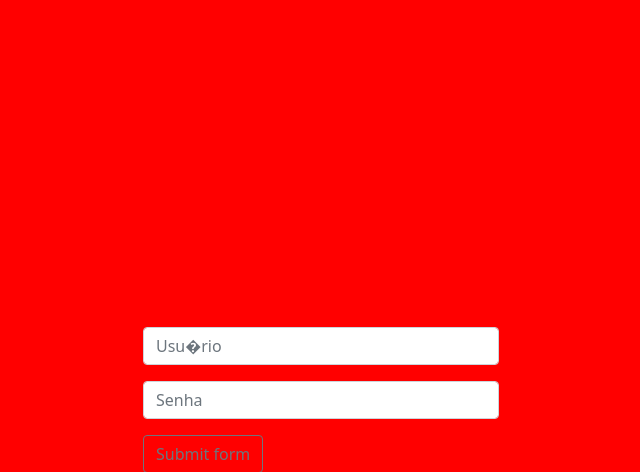
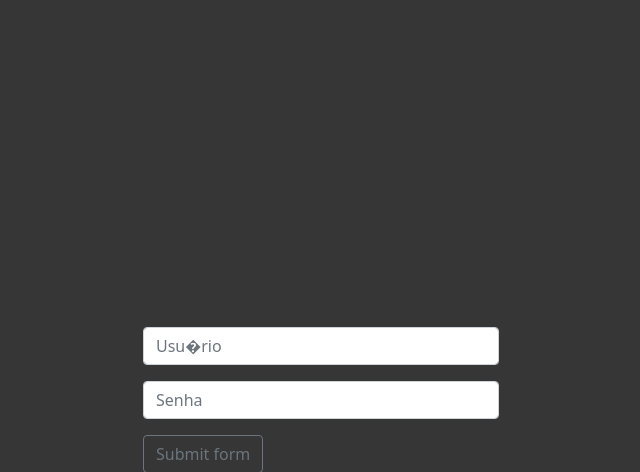
Before and after one commit to allanvilas/thewooldev, a PHP site: page / in a window 1280 px wide. Shown: the top 472 px of the page, without its empty margins (319-959 px from the left). Run offline with PHP 8.4, Linux system fonts and the light colour scheme.

Commit message:
retornando cor do fundo

```diff
--- a/css/style.css
+++ b/css/style.css
@@ -1,3 +1,3 @@
 html > body{
-    background-color: red;
+    background-color: #363636;
 }
```
